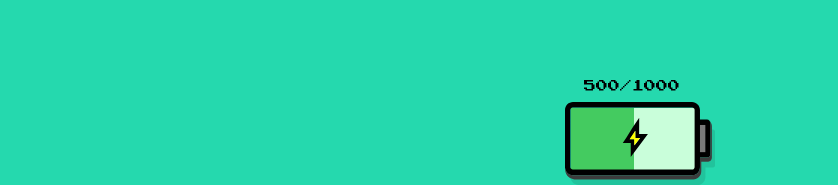
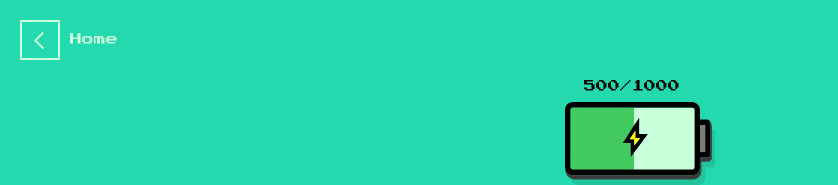
Before and after one commit to mariusbecker/cookie-counter, a plain HTML site: page index.html in a window 1280 px wide. Shown: the top 185 px of the page, without its empty margins (0-838 px from the left). Drawn offline with nearby package versions, Linux system fonts and the light colour scheme.

Commit message:
Deploy larsmaeder/cookie-counter to github.com/larsmaeder/cookie-counter.git:gh-pages

```diff
--- a/css/style.css
+++ b/css/style.css
@@ -195,6 +195,25 @@ progress::-webkit-progress-value {
                                     supported by Chrome and Opera */
   }
 
+a.back {
+    position: fixed;
+    top: 20px;
+    left: 20px;
+    z-index: 900;
+    background-image: url("../assets/svg/back.svg");
+    background-repeat: no-repeat;
+    width: 40px;
+    height: 27px;
+    font-size: 0.75rem;
+    color: #c9feda;
+    padding-left: 50px;
+    padding-top: 13px;
+}
+
+a.back:active, a.back:hover, a.back:link, a.back:visited {
+    text-decoration: none;
+}
+
 @media only screen and (max-width: 420px) {
 
     h1 {
--- a/index.html
+++ b/index.html
@@ -4,11 +4,12 @@
     <meta charset="UTF-8">
     <meta name="viewport" content="width=device-width, initial-scale=1.0">
     <meta http-equiv="X-UA-Compatible" content="ie=edge">
-    <title>Document</title>
+    <title>Energie Clicker</title>
     <link rel="stylesheet" type="text/css" href="./css/style.css"/>
     <script src="https://ajax.googleapis.com/ajax/libs/jquery/3.3.1/jquery.min.js"></script>
 </head>
 <body class="noselect">
+    <a href="../index.html" class="back">Home</a>
     <div id="game">
     <div id="pressplay" class="animated infinite flash">
         <p>Drück<br>mich</p>
```
Also changed, not shown: assets/svg/back.svg (added).
